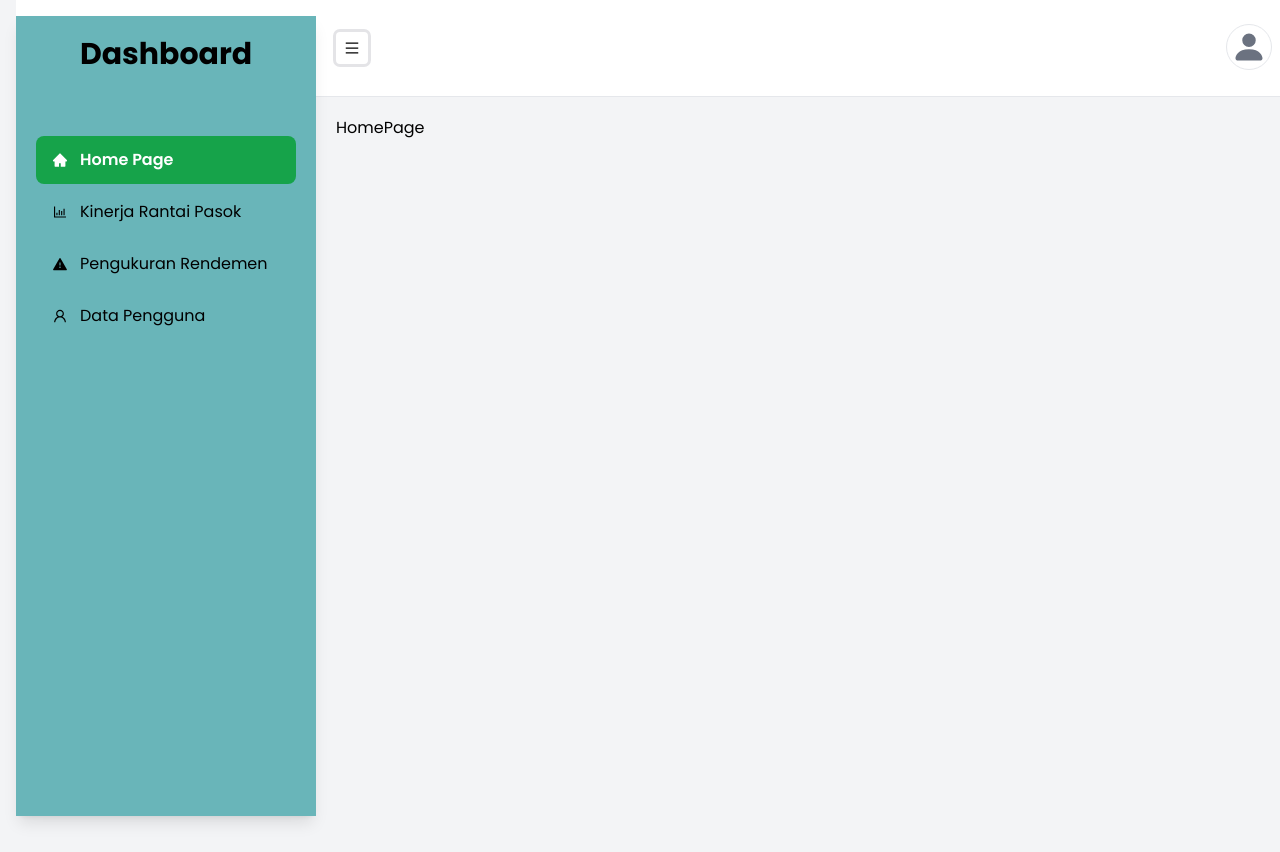
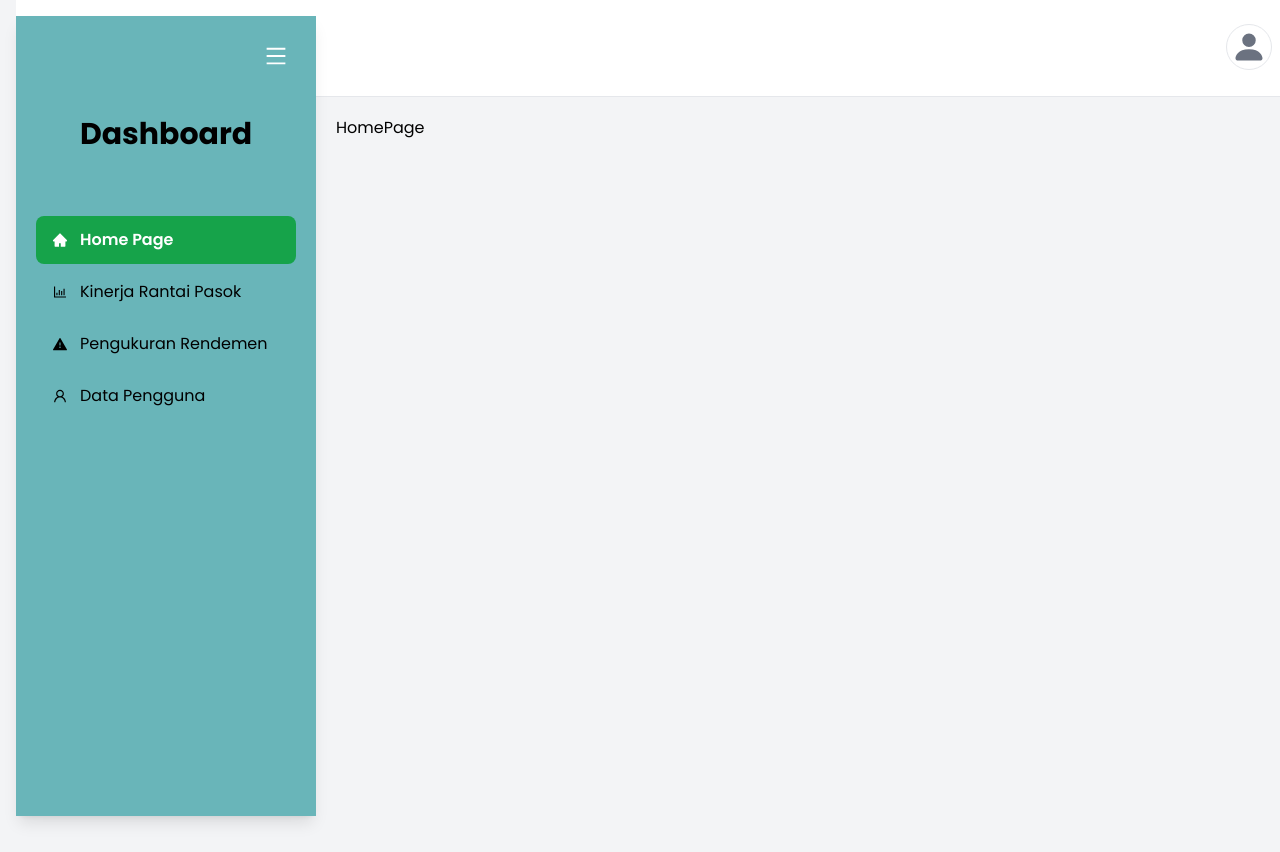
Before and after one commit to suryafatihahhelmianto/satria-depan, a Next.js app: page / in a window 1280 px wide. Built offline with nearby package versions, Linux system fonts and the light colour scheme.

Commit message:
naik turun navbar side bar
gas

```diff
--- a/src/app/(main)/kinerja/[id]/ekonomi/page.jsx
+++ b/src/app/(main)/kinerja/[id]/ekonomi/page.jsx
@@ -136,7 +136,7 @@ export default function DataKinerja() {
                   onChange={(e) =>
                     setFormData({
                       ...formData,
-                      nilaiRisiko: parseInt(e.target.value),
+                      nilaiRisiko: parseFloat(e.target.value),
                     })
                   }
                   className="bg-ijoIsiTabel p-2 border rounded-lg"
--- a/src/components/Navbar.jsx
+++ b/src/components/Navbar.jsx
@@ -2,7 +2,6 @@
 
 import React, { useEffect, useState, useRef } from "react";
 import { BsFillPersonFill } from "react-icons/bs";
-import { AiOutlineMenu } from "react-icons/ai";
 
 export default function Navbar() {
   const [isMounted, setIsMounted] = useState(false);
@@ -33,16 +32,11 @@ export default function Navbar() {
   }
 
   return (
-    <div
-      className={`fixed top-0 pl-[320px] w-full border-b p-6 bg-white z-0 flex md:flex-row justify-between items-start lg:items-center`}
-    >
-      {/* Menu button */}
-      <button className="outline outline-zinc-200 p-2 rounded hover:cursor-pointer hover:bg-zinc-100">
-        <AiOutlineMenu />
-      </button>
+    <div className="fixed top-0 w-full border-b p-6 bg-white z-0 flex justify-between items-center">
+      {/* Other Navbar Content */}
 
-      {/* User Profile Button */}
-      <div className="relative" ref={dropdownRef}>
+      {/* User Profile Button (aligned to the right) */}
+      <div className="relative ml-auto" ref={dropdownRef}>
         <button
           onClick={() => setShowDropdown(!showDropdown)}
           className="rounded-full border text-gray-500 text-4xl p-1 hover:bg-gray-200"
--- a/src/components/Sidebar.jsx
+++ b/src/components/Sidebar.jsx
@@ -1,6 +1,6 @@
 "use client";
 
-import React from "react";
+import React, { useState } from "react";
 import Link from "next/link";
 import { usePathname } from "next/navigation";
 import {
@@ -8,10 +8,17 @@ import {
   AiFillWarning,
   AiOutlineBarChart,
   AiOutlineUser,
+  AiOutlineMenu, // Icon for the collapse button
 } from "react-icons/ai";
 
 export default function Sidebar() {
   const pathname = usePathname();
+  const [isCollapsed, setIsCollapsed] = useState(false); // State to control collapse
+
+  // Toggle collapse state
+  const toggleSidebar = () => {
+    setIsCollapsed(!isCollapsed);
+  };
 
   // Array of navigation links with paths and icons
   const navLinks = [
@@ -33,11 +40,22 @@ export default function Sidebar() {
   };
 
   return (
-    <div className="fixed bg-ijoDash text-black w-[300px] h-screen p-5 flex flex-col gap-6 shadow-lg">
-      {/* Sidebar Title */}
-      <Link href="/" className="text-3xl font-bold text-center mb-10">
-        Dashboard
-      </Link>
+    <div
+      className={`fixed bg-ijoDash text-black h-screen p-5 flex flex-col gap-6 shadow-lg transition-all duration-300 ${
+        isCollapsed ? "w-[100px]" : "w-[300px]"
+      }`}
+    >
+      {/* Collapse button */}
+      <button onClick={toggleSidebar} className="text-white self-end p-2 mb-4">
+        <AiOutlineMenu size={24} />
+      </button>
+
+      {/* Sidebar Title (Hide when collapsed) */}
+      {!isCollapsed && (
+        <Link href="/" className="text-3xl font-bold text-center mb-10">
+          Dashboard
+        </Link>
+      )}
 
       {/* Navigation Links */}
       <nav>
@@ -46,12 +64,14 @@ export default function Sidebar() {
             <li key={index}>
               <Link
                 href={link.path}
-                className={`flex items-center gap-3 py-3 px-4 rounded-lg transition-colors duration-200 ${getLinkStyle(
+                className={`flex items-center gap-3 py-3 px-4 rounded-lg transition-all duration-300 ${getLinkStyle(
                   link.path
                 )}`}
               >
-                {link.icon} {/* Icon here */}
-                {link.name} {/* Link name */}
+                {/* Icon always visible */}
+                {link.icon}
+                {/* Hide link name when collapsed */}
+                {!isCollapsed && <span>{link.name}</span>}
               </Link>
             </li>
           ))}
```
